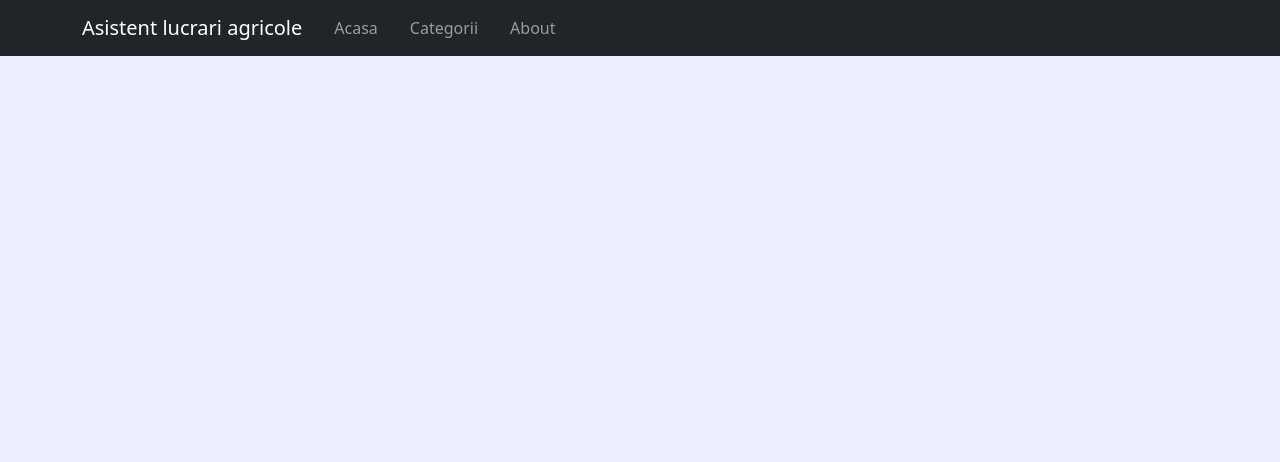
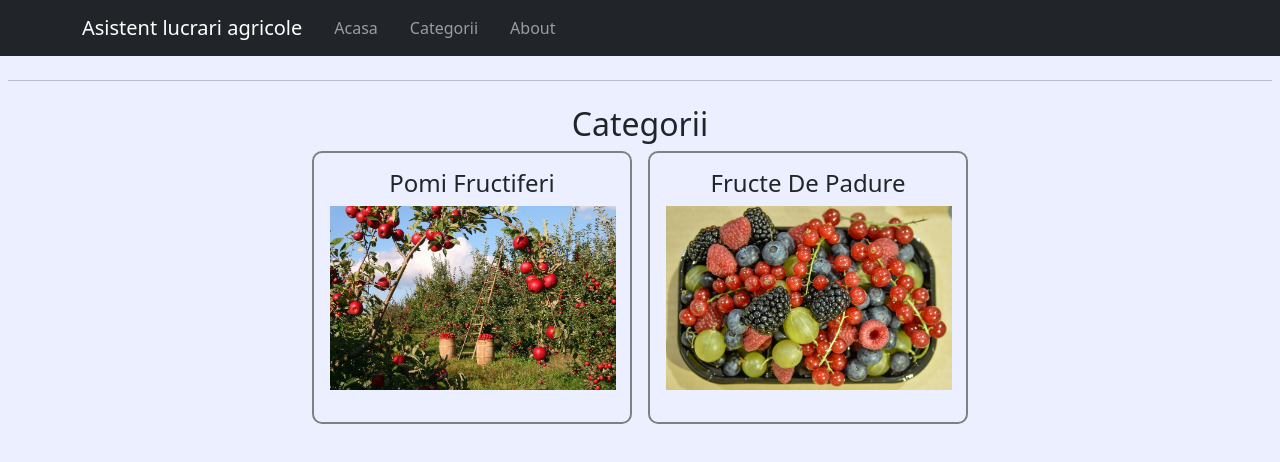
Before and after one commit to MihaiCiurea/asistent-lucrari-agricole, a React (Create React App) app in the folder client/: page /categories in a window 1280 px wide. Shown: the top 462 px of the page. Built offline with nearby package versions, Linux system fonts and the light colour scheme; no server answers.

Commit message:
Final commit

```diff
--- a/client/src/App.js
+++ b/client/src/App.js
@@ -5,7 +5,7 @@ import Header from "./components/header/header";
 import { BrowserRouter as Router, Routes, Route } from "react-router-dom";
 import Operations from "./pages/operations";
 import About from "./pages/about";
-import Categorii from "./pages/categorii";
+import Categories from "./pages/categories";
 
 function App() {
   return (
@@ -15,7 +15,8 @@ function App() {
         <Routes>
           <Route index path="/" element={<Home />} />
           <Route path="/operations/:operation" element={<Operations />} />
-          <Route path="/categorii" element={<Categorii />} />
+          <Route path="/categories" element={<Categories />} />
+          <Route path="/categories/:category" element={<Categories />} />
           <Route path="/about" element={<About />} />
         </Routes>
       </Router>
--- a/client/src/components/header/header.jsx
+++ b/client/src/components/header/header.jsx
@@ -7,26 +7,19 @@ const Header = () => {
   return (
     <Navbar bg="dark" expand="lg" variant="dark">
       <Container>
-        <Navbar.Brand href="#home">Asistent lucrari agricole</Navbar.Brand>
+        <Navbar.Brand href="/">Asistent lucrari agricole</Navbar.Brand>
         <Navbar.Toggle aria-controls="basic-navbar-nav" />
         <Navbar.Collapse id="basic-navbar-nav">
           <Nav className="me-auto">
             <Link to="/" className="custom-nav-link">
               Acasa
             </Link>
-            <Link to="/categorii" className="custom-nav-link">
+            <Link to="/categories" className="custom-nav-link">
               Categorii
             </Link>
             <Link to="/about" className="custom-nav-link">
               About
             </Link>
-            {/* <NavDropdown title="Dropdown" id="basic-nav-dropdown">
-                            <NavDropdown.Item href="#action/3.1">Action</NavDropdown.Item>
-                            <NavDropdown.Item href="#action/3.2">Another action</NavDropdown.Item>
-                            <NavDropdown.Item href="#action/3.3">Something</NavDropdown.Item>
-                            <NavDropdown.Divider />
-                            <NavDropdown.Item href="#action/3.4">Separated link</NavDropdown.Item>
-                        </NavDropdown> */}
           </Nav>
         </Navbar.Collapse>
       </Container>
--- a/client/src/index.css
+++ b/client/src/index.css
@@ -84,3 +84,10 @@ h6 {
 .operations-wrapper {
   text-align: start;
 }
+
+.about {
+  text-align: center;
+  position: fixed;
+  bottom: 0;
+  width: 100%;
+}
--- a/client/src/pages/about.jsx
+++ b/client/src/pages/about.jsx
@@ -1,6 +1,13 @@
+const About = () => {
+  return (
+    <>
+      <div class="about">
+        <hr className="mt-4 mb-4 ms-2 me-2" />
+        Created by Mihai Ciurea
+        <p>2022</p>
+      </div>
+    </>
+  );
+};
 
-const About = () => {
-    return <div>About Page</div>
-}
-
-export default About
+export default About;
--- /dev/null
+++ b/client/src/pages/categories.jsx
@@ -0,0 +1,54 @@
+import { useEffect, useState } from "react";
+import { useNavigate, useParams } from "react-router-dom";
+import { getCategoryNames, getDataByCategory } from "../services/db";
+import { getImage } from "../services/utils";
+import Card from "../components/card/card";
+
+const Categories = () => {
+  const [data, setData] = useState();
+  const params = useParams();
+  const navigate = useNavigate();
+
+  useEffect(() => {
+    async function fetchData() {
+      try {
+        if (params.category) {
+          const result = await getDataByCategory(params.category);
+          setData(result.data);
+        } else {
+          const result = await getCategoryNames();
+          const categories = result.data;
+          setData(categories.ro);
+        }
+      } catch (error) {
+        console.log(error);
+      }
+    }
+    fetchData();
+  });
+
+  const handleRedirect = (cat) => {
+    navigate(`/categories/${cat}`);
+  };
+
+  return (
+    <>
+      <div>
+        <hr className="mt-4 mb-4 ms-2 me-2" />
+        <h2>Categorii</h2>
+        <div className="home-cards-container">
+          {data &&
+            data.map((cat) => (
+              <Card
+                title={cat.split(".")[0]}
+                imgSrc={getImage(cat)}
+                onClick={() => handleRedirect(cat)}
+              />
+            ))}
+        </div>
+      </div>
+    </>
+  );
+};
+
+export default Categories;
--- a/client/src/pages/categorii.jsx
+++ /dev/null
@@ -1,17 +0,0 @@
-import { getImage } from "../services/utils";
-import Card from "../components/card/card";
-
-const Categorii = () => {
-  return (
-    <div>
-      <hr className="mt-4 mb-4 ms-2 me-2" />
-      <h2>Categorii</h2>
-      <div className="home-cards-container">
-        <Card title="Pomi fructiferi" imgSrc={getImage("pomi fructiferi")} />
-        <Card title="Fructe de padure" imgSrc={getImage("fructe de padure")} />
-      </div>
-    </div>
-  );
-};
-
-export default Categorii;
--- a/client/src/pages/operations.jsx
+++ b/client/src/pages/operations.jsx
@@ -1,7 +1,7 @@
 import { useEffect, useState } from "react";
 import { useParams } from "react-router-dom";
 import { getMonthsNames, getDataByMonth } from "../services/db";
-import { getCurrentMonth } from "../services/utils";
+import { getCurrentMonth, getImage } from "../services/utils";
 import Card from "../components/card/card";
 
 const Operations = () => {
@@ -34,8 +34,9 @@ const Operations = () => {
     }
 
     function renderRecursive(uiArr, depth = 0) {
-      return uiArr.map((obj, index) => {
-        if (!hasEmptyContent(obj))
+      return uiArr
+        .filter((obj) => !hasEmptyContent(obj))
+        .map((obj) => {
           return (
             <>
               {renderSwitch(obj, depth)}
@@ -50,7 +51,7 @@ const Operations = () => {
               </div>
             </>
           );
-      });
+        });
     }
     return renderRecursive(recursive(data));
   };
@@ -66,7 +67,7 @@ const Operations = () => {
     return <p>{p}</p>;
   }
   function renderImage(p) {
-    return <Card title={p.split(".")[0]} imgSrc={`/images/${p}`} />;
+    return <Card title={p.split(".")[0]} imgSrc={getImage(p)} />;
   }
 
   function renderSwitch(obj, depth) {
--- a/client/src/services/utils.js
+++ b/client/src/services/utils.js
@@ -31,7 +31,11 @@ function getCurrentMonth(months) {
 }
 
 function getImage(key) {
-  return imagesMap[key];
+  return imagesMap[key] ? imagesMap[key] : getImageRaw(key);
+}
+
+function getImageRaw(key) {
+  return "/images/" + key;
 }
 
 function getFormatedDate(monthsArr) {
```
